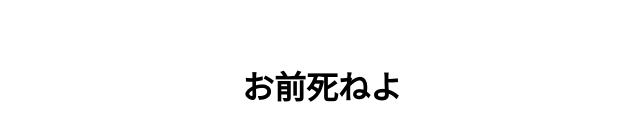
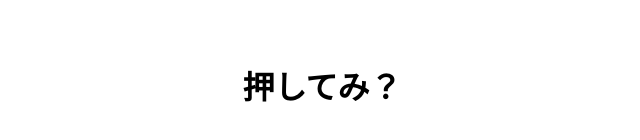
Before and after one commit to TETEnot/Twitter.command.maker, a plain HTML site: page index.html in a window 1280 px wide. Shown: the part 396-536 px from the top of the page, without its empty margins (286-926 px from the left). Drawn offline with Linux system fonts and the light colour scheme.

Commit message:
Update index.html

```diff
--- a/index.html
+++ b/index.html
@@ -8,7 +8,7 @@
     <title>警告</title>
 </head>
 <body>
-    <h1><a href="https://pbs.twimg.com/profile_images/504970590965358593/Dqc4znnQ_400x400.jpeg">お前死ねよ</a></h1>
+    <h1><a href="https://pbs.twimg.com/profile_images/504970590965358593/Dqc4znnQ_400x400.jpeg">押してみ？</a></h1>
 
     <script src="script.js"></script>
 </body>
```
